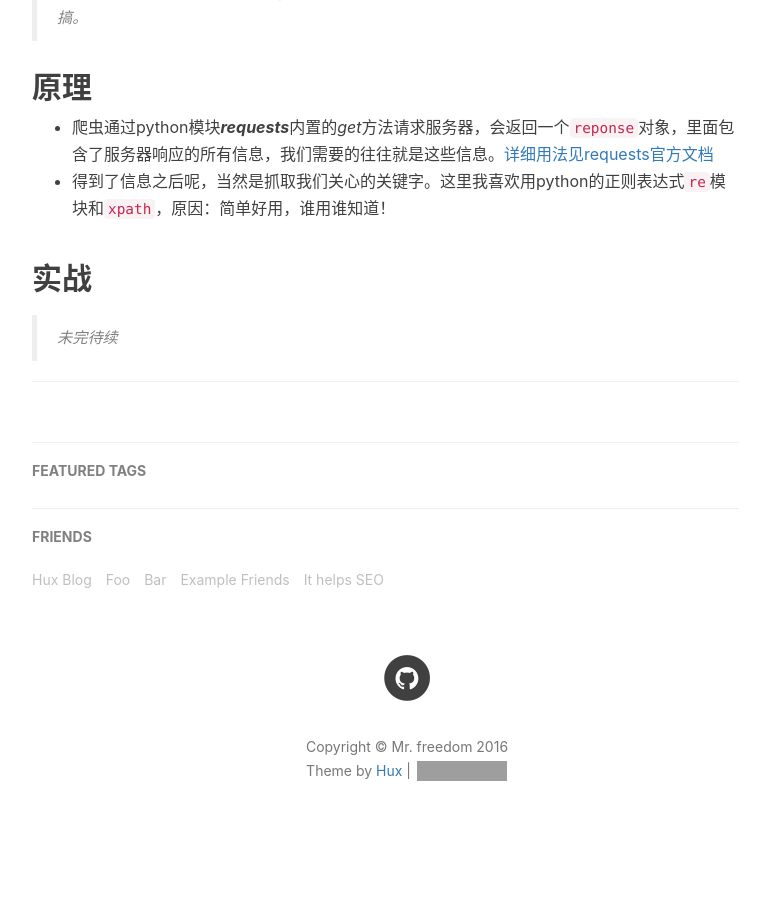
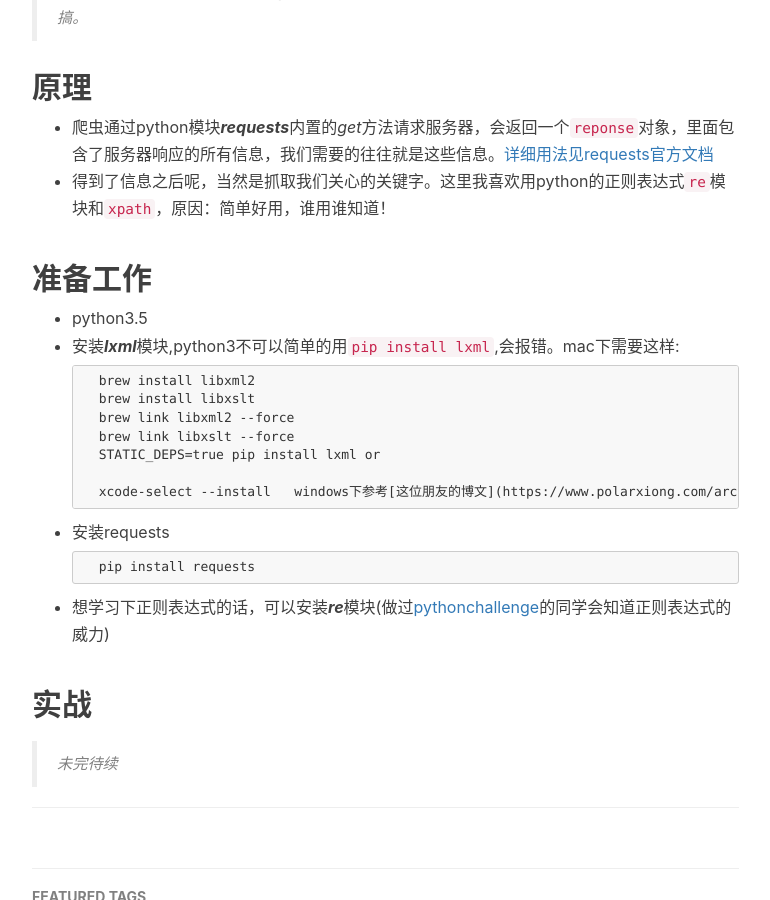
Before and after one commit to soulpacket/soulpacket.github.io, a Jekyll site: the page built from _posts/2016-12-5-python爬虫三部曲之一《静态网站爬取》.md, in a window 1280 px wide and 900 px high, scrolled down 654 px. Shown: the whole window, without its empty margins (233-1003 px from the left). Built offline with Jekyll 4.4.1, drawn with Linux system fonts in a browser that asks for light colours; nearby versions of some CDN libraries; comment, search, counter and statistics services are not loaded; before the commit the page ends 1529 px from its top, so only the background shows below that; grey boxes are pictures that could not be loaded.

````diff
--- a/_posts/2016-12-5-python爬虫三部曲之一《静态网站爬取》.md
+++ b/_posts/2016-12-5-python爬虫三部曲之一《静态网站爬取》.md
@@ -16,5 +16,23 @@
 * 爬虫通过python模块***requests***内置的*get*方法请求服务器，会返回一个`reponse`对象，里面包含了服务器响应的所有信息，我们需要的往往就是这些信息。[详细用法见requests官方文档](http://docs.python-requests.org/en/master/)
 * 得到了信息之后呢，当然是抓取我们关心的关键字。这里我喜欢用python的正则表达式`re`模块和`xpath`，原因：简单好用，谁用谁知道！
 
+## 准备工作
+* python3.5
+* 安装***lxml***模块,python3不可以简单的用```pip install lxml```,会报错。mac下需要这样:
+
+		brew install libxml2
+		brew install libxslt
+		brew link libxml2 --force
+		brew link libxslt --force
+		STATIC_DEPS=true pip install lxml
+or
+
+		xcode-select --install
+	windows下参考[这位朋友的博文](https://www.polarxiong.com/archives/Python3-4-3-x64-%E4%B8%8B%E5%AE%89%E8%A3%85lxml-%E4%B8%8D%E9%9C%80%E8%A6%81%E7%BC%96%E8%AF%91%E5%99%A8%E4%BE%9D%E8%B5%96.html)
+* 安装requests
+
+		pip install requests
+* 想学习下正则表达式的话，可以安装***re***模块(做过[pythonchallenge](http://www.pythonchallenge.com/)的同学会知道正则表达式的威力)
+
 ## 实战
 >未完待续
````
